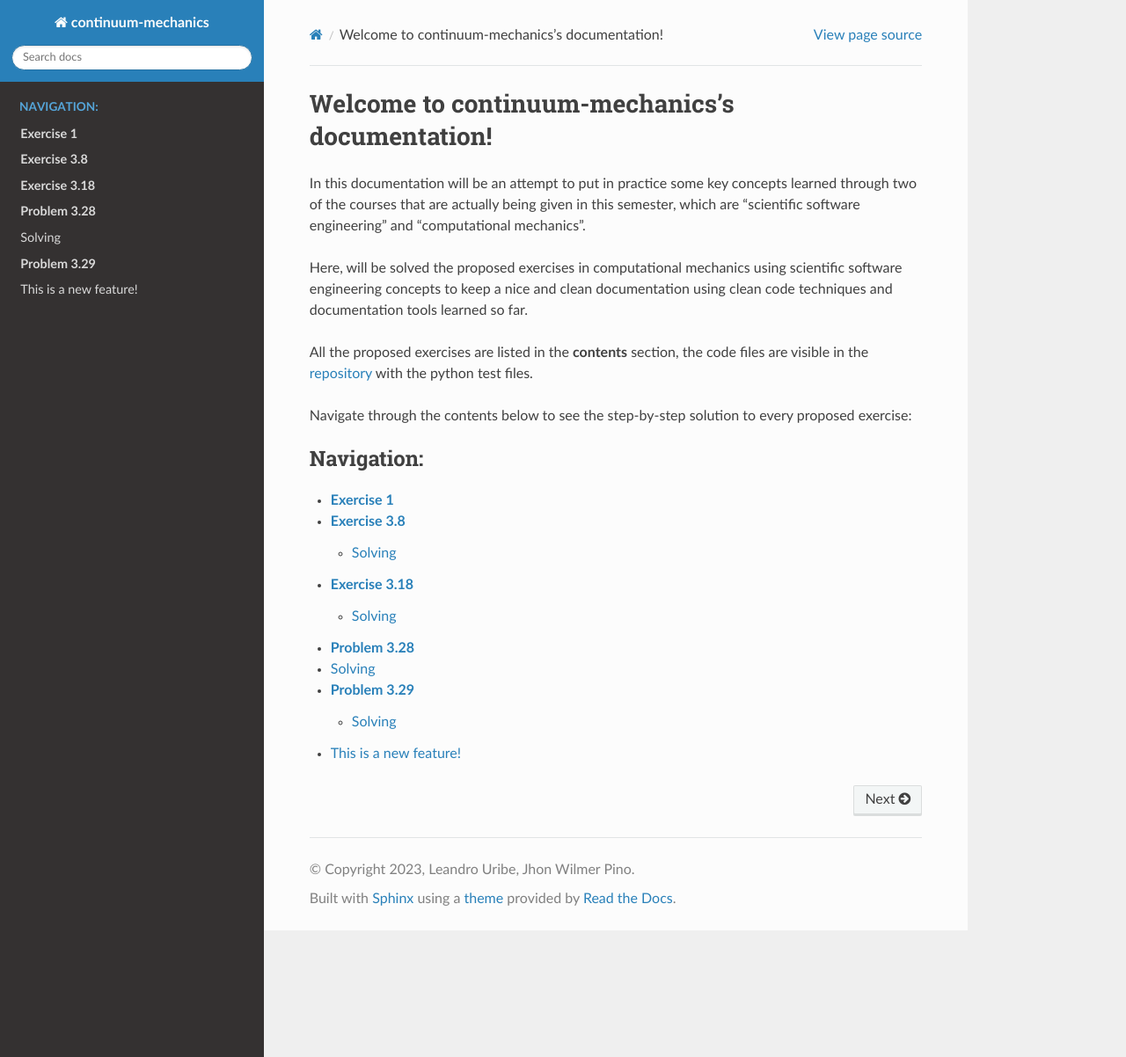
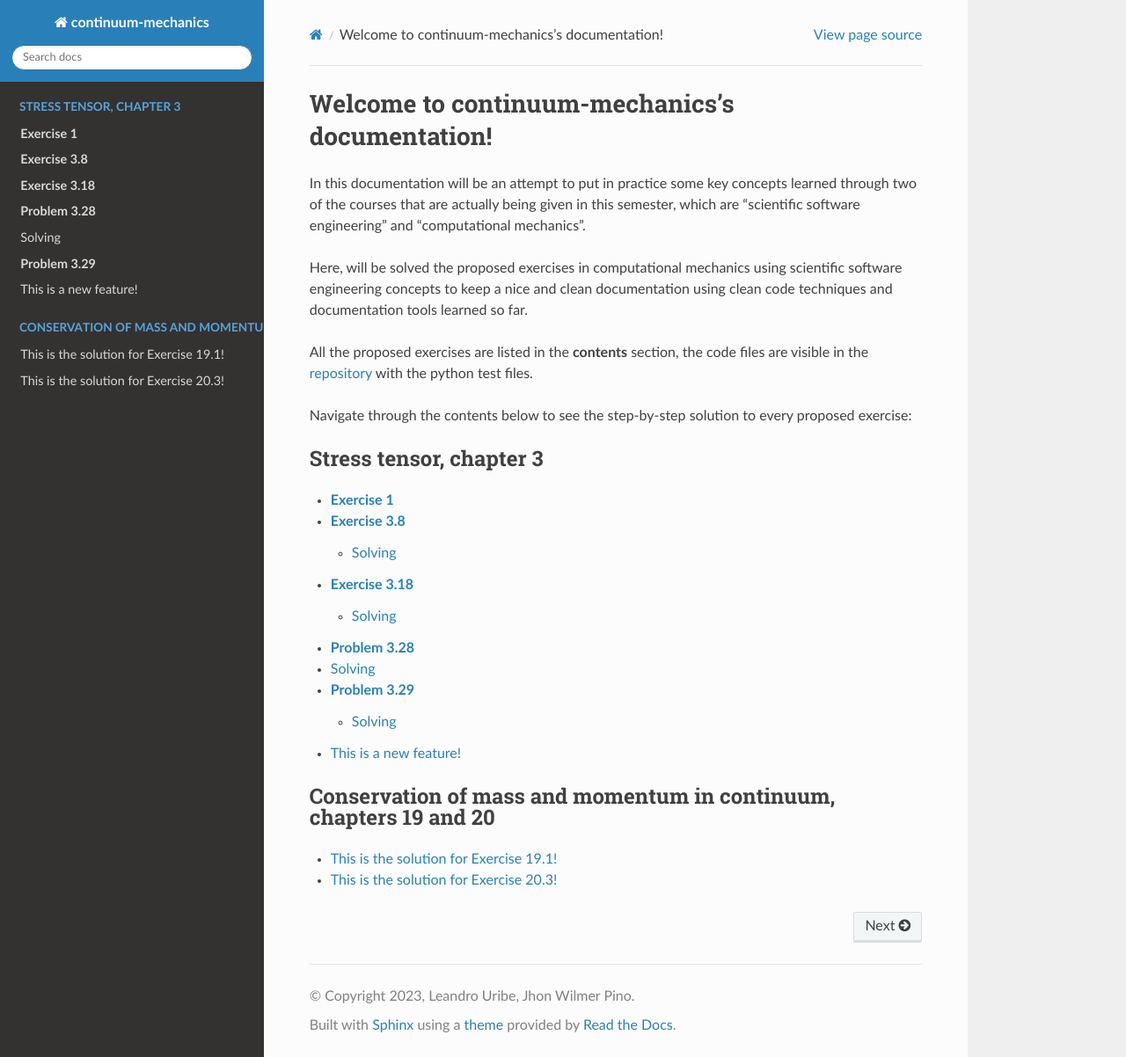
Before and after one commit to LeoUribC/Continuum-Mechanics, a Sphinx documentation site: the page built from doc/index.rst, in a window 1280 px wide and 1202 px high. Shown: the whole window at 88% size. Built offline with Sphinx 7.4.7 and the Read the Docs theme 2.0.0, drawn with Linux system fonts in a browser that asks for light colours.

Commit message:
Added new topics to index

```diff
--- /dev/null
+++ b/doc/Exercise_191.rst
@@ -0,0 +1,2 @@
+This is the solution for Exercise 19.1!
+=======================================
--- /dev/null
+++ b/doc/Exercise_203.rst
@@ -0,0 +1,2 @@
+This is the solution for Exercise 20.3!
+=======================================
--- a/doc/index.rst
+++ b/doc/index.rst
@@ -26,7 +26,7 @@ proposed exercise:
 
 .. toctree::
    :maxdepth: 2
-   :caption: Navigation:
+   :caption: Stress tensor, chapter 3
 
    Exercise_1.rst
    Ejercicio_3_8.rst
@@ -34,3 +34,11 @@ proposed exercise:
    Ejercicio_3_28.rst
    Ejercicio_3_29.rst
    test.rst
+
+
+.. toctree::
+   :maxdepth: 2
+   :caption: Conservation of mass and momentum in continuum, chapters 19 and 20
+
+   Exercise_191.rst
+   Exercise_203.rst
```
